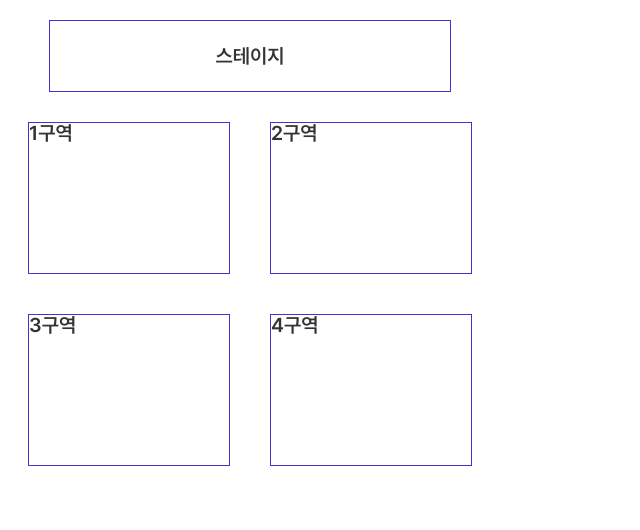
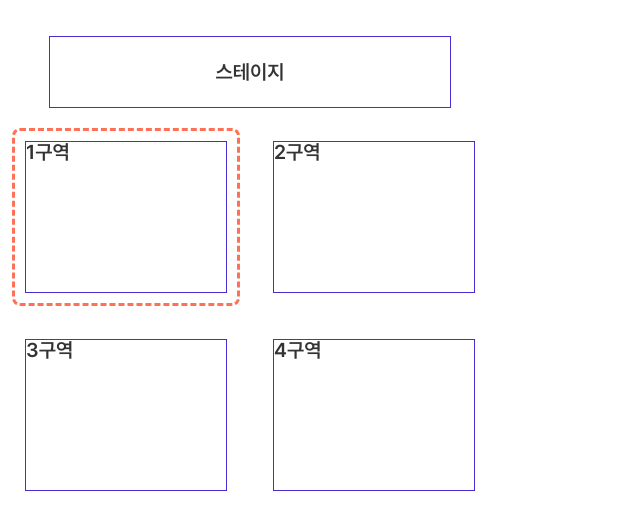
Before and after one commit to Easy-Ti-cket/easy-ticket, a React (Vite) app: page / in a window 1280 px wide. Shown: the top 530 px of the page, without its empty margins (0-640 px from the left). Built offline with nearby package versions, Linux system fonts and the light colour scheme.

Commit message:
Refactor: 선택한 구역에 따른 좌석정보 변경

```diff
--- a/src/App.jsx
+++ b/src/App.jsx
@@ -1,5 +1,6 @@
 import React from "react";
 import SeatSection from "./components/seatSection/SeatSection";
+
 function App() {
   return <SeatSection />;
 }
--- a/src/components/seatSection/SeatSection.jsx
+++ b/src/components/seatSection/SeatSection.jsx
@@ -9,6 +9,7 @@ const SeatSectionContainer = styled.div`
   gap: 20px;
   margin-top: 20px;
   width: 500px;
+  height: 500px;
 `;
 const Stage = styled.div`
   width: 400px;
@@ -23,6 +24,7 @@ const Sections = styled.div`
   display: grid;
   grid-template-columns: repeat(2, 1fr);
   gap: 20px;
+  justify-content: center;
 `;
 
 const SeatSection = () => {
--- a/src/components/seatSection/section/Section.jsx
+++ b/src/components/seatSection/section/Section.jsx
@@ -8,6 +8,7 @@ const SectionDiv = styled.div`
   width: 200px;
   height: 150px;
   cursor: ${(props) => props.$cursor && "pointer"};
+  margin: ${(props) => !props.$cursor && "3px"};
 `;
 const Section = ({ num }) => {
   const allowedSection = useAtomValue(allowedSectionAtom);
--- a/src/store/atom.js
+++ b/src/store/atom.js
@@ -20,7 +20,7 @@ export const levelAtom = atom("low");
 //단계 별 상태 (0,1,2,3,4,5)
 export const progressAtom = atom(0);
 
-export const allowedSectionAtom = atom(getRandomInt(0, 3));
+export const allowedSectionAtom = atom(getRandomInt(1, 4));
 //보라색 좌석 위치 상태
 export const allowedSeatAtom = atom({
   gridIndex: getRandomInt(0, 3),
```
Also changed, not shown: src/components/SeatInfo.jsx (+15 -3 lines).
